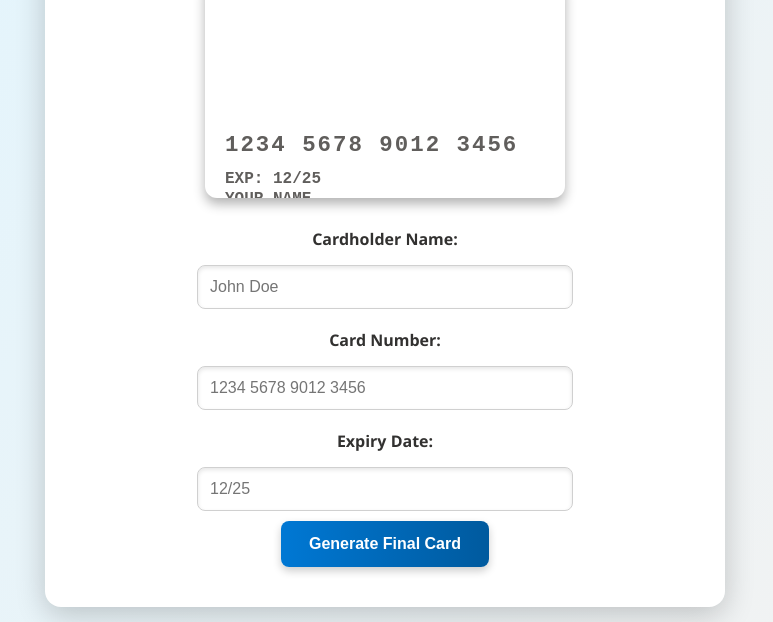
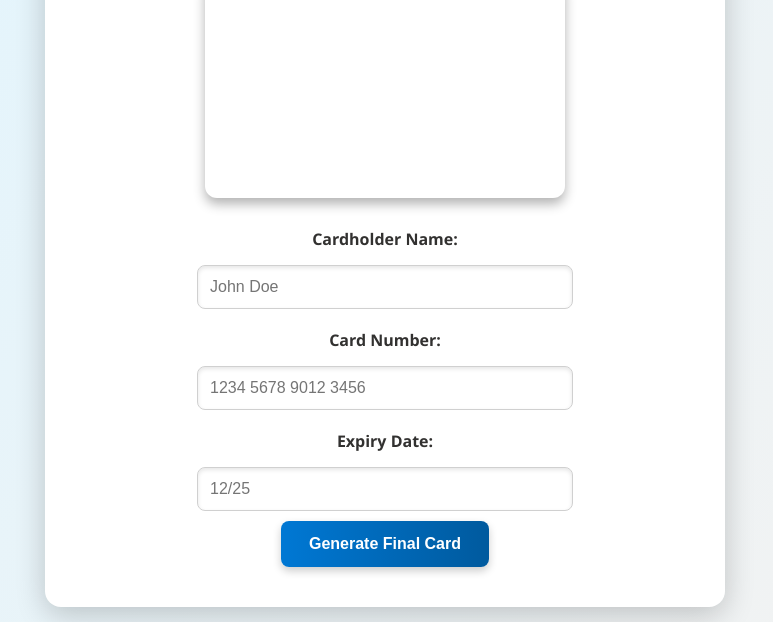
Before and after one commit to irem-odabasi/personalized-credit-card-design-with-dall-e, a Flask app: template templates/card_details.html in a window 1280 px wide. Shown: the part 178-800 px from the top of the page, without its empty margins (255-1028 px from the left). Run offline with Flask 3, Linux system fonts and the light colour scheme; the template is opened without the code that fills it, so the values that code supplies are empty; parts of the project's set-up code (start-up, migrations or seed data) failed here and were passed over.

Commit message:
Added new features or fixed bugs

```diff
--- a/app.py
+++ b/app.py
@@ -2,7 +2,6 @@
 from openai import AzureOpenAI
 import os
 import requests
-import json
 from PIL import Image, ImageDraw, ImageFont
 
 # Azure OpenAI istemcisi
@@ -31,8 +30,8 @@
         background_urls = []
         prompt = f"A {style} inspired abstract background in the style of {artist}. \
                   The design should fit within a size (aspect ratio 1.6:1). \
-                  No text, no branding, logos, or no any extra elements. \
-                  Only a clean and aesthetically pleasing artistic background ."
+                  No text, no branding, logos, or any extra elements. \
+                  Only a clean and aesthetically pleasing artistic background."
 
         for _ in range(3):
             result = client.images.generate(
@@ -40,11 +39,12 @@
                 prompt=prompt,
                 n=1
             )
-            json_response = json.loads(result.model_dump_json())
-            image_url = json_response["data"][0]["url"]
+
+            # Fix: result.data[0].url olarak erişim sağlanır
+            image_url = result.data[0].url  # Bu şekilde doğru erişim sağlanır
             background_urls.append(image_url)
 
-        return render_template('select_background.html', background_urls=background_urls, artist=artist, style=style)
+        return render_template('select_background.html', background_urls=background_urls)
 
     except Exception as e:
         return f"An error occurred: {e}", 500
@@ -72,42 +72,42 @@
         card_number = request.form.get('card_number')
         expiry_date = request.form.get('expiry_date')
 
-        if not background_url or not cardholder_name or not card_number or not expiry_date:
-            return "All fields are required!", 400
-
         # Arka plan resmini indir
         response = requests.get(background_url)
-        background_image = Image.open(requests.get(background_url, stream=True).raw)
+        if response.status_code == 200:
+            background_image = Image.open(requests.get(background_url, stream=True).raw)
+        else:
+            return "Failed to fetch background image", 500
 
-        # **Kredi Kartı Boyutu (1024x640 px)**
         card_width, card_height = 1024, 640
         background_image = background_image.resize((card_width, card_height))
 
-        # **Kart Tasarımı Oluştur**
         card = Image.new("RGB", (card_width, card_height), "white")
         card.paste(background_image, (0, 0))
 
-        # **Yazı Ekleme**
         draw = ImageDraw.Draw(card)
 
         try:
-            font = ImageFont.truetype("arial.ttf", 40)  # Windows için Arial kullanılıyor
+            font = ImageFont.truetype("arialbd.ttf", 50)  # Arial Bold fontu
         except IOError:
-            font = ImageFont.load_default()  # Eğer Arial yoksa varsayılan fontu kullan
+            font = ImageFont.load_default()  # Eğer Arial Bold yoksa varsayılan fontu kullan
 
-        # **Bilgileri Kartın Üzerine Yerleştirme**
-        draw.text((80, 500), card_number, fill="white", font=font)  # Kart Numarası
-        draw.text((80, 560), f"EXP: {expiry_date}", fill="white", font=font)  # Son Kullanma Tarihi
-        draw.text((80, 620), cardholder_name.upper(), fill="white", font=font)  # Kart Sahibinin Adı
+        # Yazı yerleşimleri
+        draw.text((80, 450), card_number, fill="white", font=font)  # Kart Numarası
+        draw.text((80, 500), cardholder_name.upper(), fill="white", font=font)  # Kart Sahibinin Adı
+        draw.text((80, 550), f"EXP: {expiry_date}", fill="white", font=font)  # Son Kullanma Tarihi
 
-        # **Kartı Kaydet**
         output_path = "static/final_card.png"
         card.save(output_path)
 
-        return render_template('result.html', final_card_url=output_path)
+        return render_template('result.html', final_card_url=output_path,
+                               card_number=card_number, expiry_date=expiry_date, cardholder_name=cardholder_name)
 
     except Exception as e:
         return f"An error occurred: {e}", 500
 
 if __name__ == '__main__':
     app.run(debug=True)
+
+
+print(result)
--- a/static/styles.css
+++ b/static/styles.css
@@ -175,14 +175,16 @@
     position: absolute;
     bottom: 60px;
     left: 20px;
+    color: white; /* Beyaz renk */
 }
 
 .card-expiry {
     font-size: 1rem;
     font-weight: bold;
     position: absolute;
-    bottom: 30px;
+    bottom: 35px;
     left: 20px;
+    color: white; /* Beyaz renk */
 }
 
 .card-holder {
@@ -190,8 +192,9 @@
     font-weight: bold;
     text-transform: uppercase;
     position: absolute;
-    bottom: 10px;
+    bottom: 20px;
     left: 20px;
+    color: white; /* Beyaz renk */
 }
 
 /* 🎉 Final Kart Tasarımı (result.html) */
@@ -200,6 +203,9 @@
     width: 100%;
     text-align: center;
 }
+
+
+
 
 /* 📥 Download Butonu */
 .btn-download {
```
Also changed, not shown: templates/result.html (+3 -4 lines), static/final_card.png.
